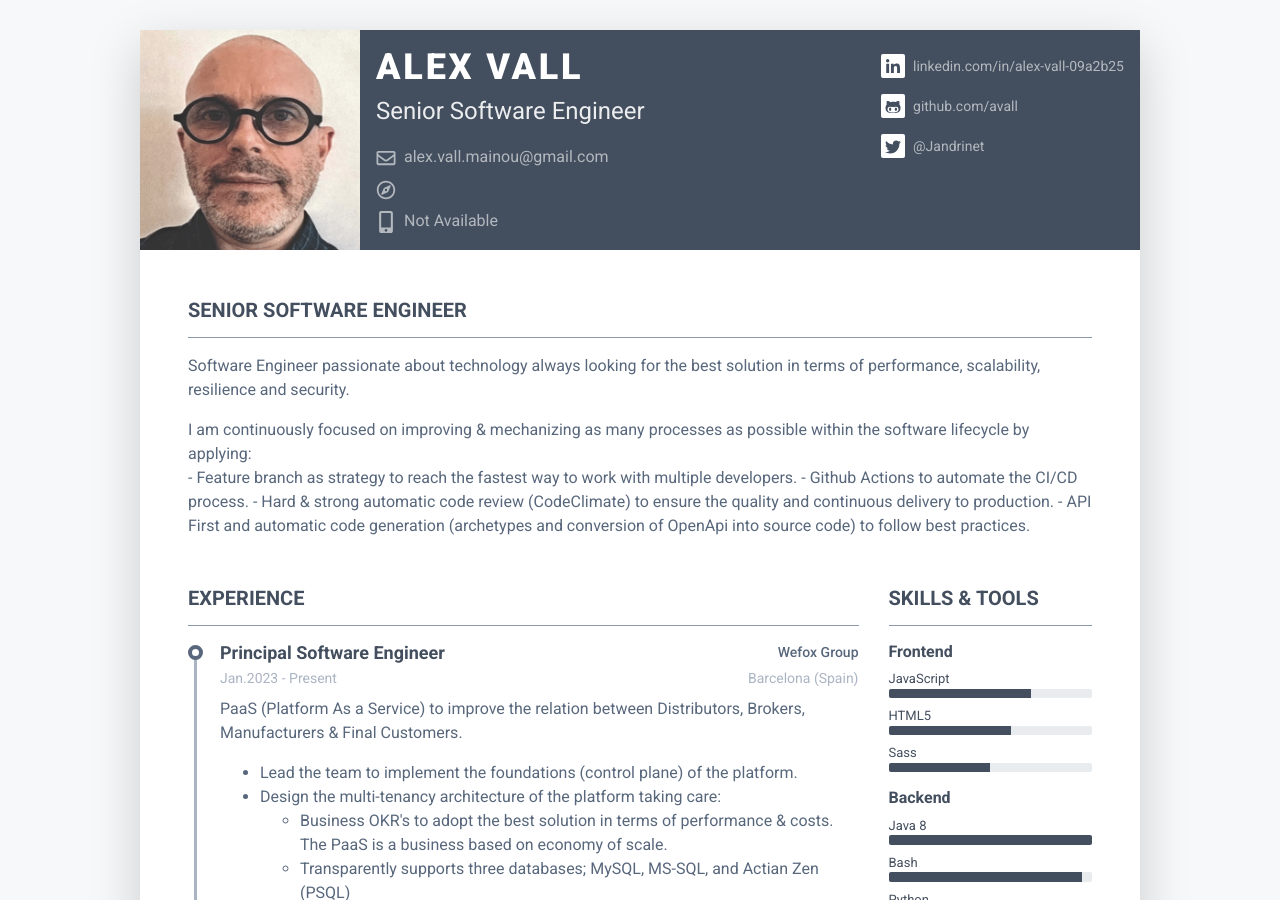
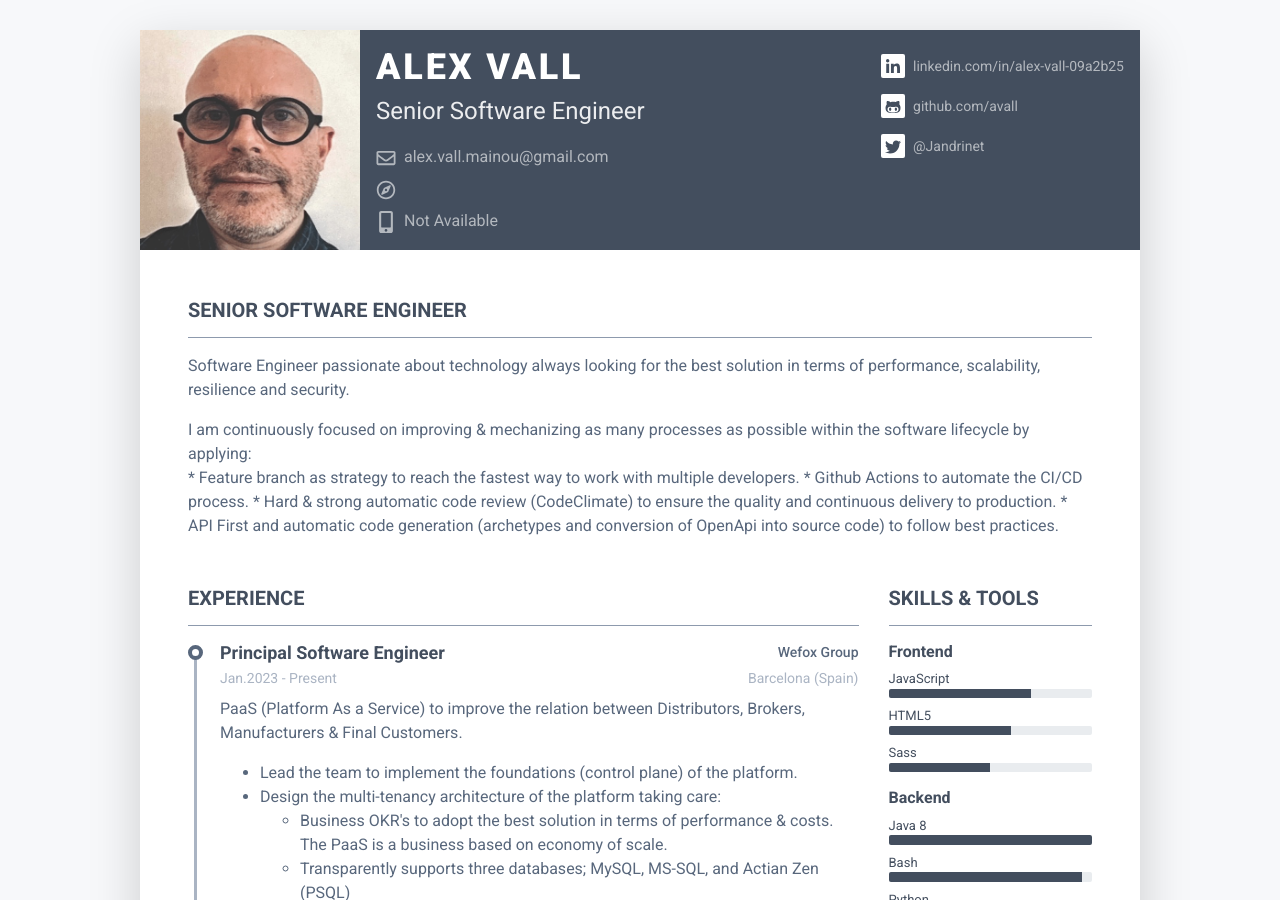
Before and after one commit to avall/avall.github.io, a Jekyll site: the page built from index.html, in a window 1280 px wide and 900 px high. Built offline with Jekyll 4.4.1, drawn with Linux system fonts in a browser that asks for light colours; nearby versions of some CDN libraries.

Commit message:
About Me

```diff
--- a/_data/data.yml
+++ b/_data/data.yml
@@ -19,11 +19,11 @@ summary:
 
     I am continuously focused on improving & mechanizing as many processes as possible
     within the software lifecycle by applying:\
-        - Feature branch as strategy to reach the fastest way to work with multiple developers.
-        - Github Actions to automate the CI/CD process.
-        - Hard & strong automatic code review (CodeClimate) to ensure the
+        * Feature branch as strategy to reach the fastest way to work with multiple developers.
+        * Github Actions to automate the CI/CD process.
+        * Hard & strong automatic code review (CodeClimate) to ensure the
           quality and continuous delivery to production.
-        - API First and automatic code generation (archetypes and
+        * API First and automatic code generation (archetypes and
           conversion of OpenApi into source code) to follow best practices.
 
 
```
